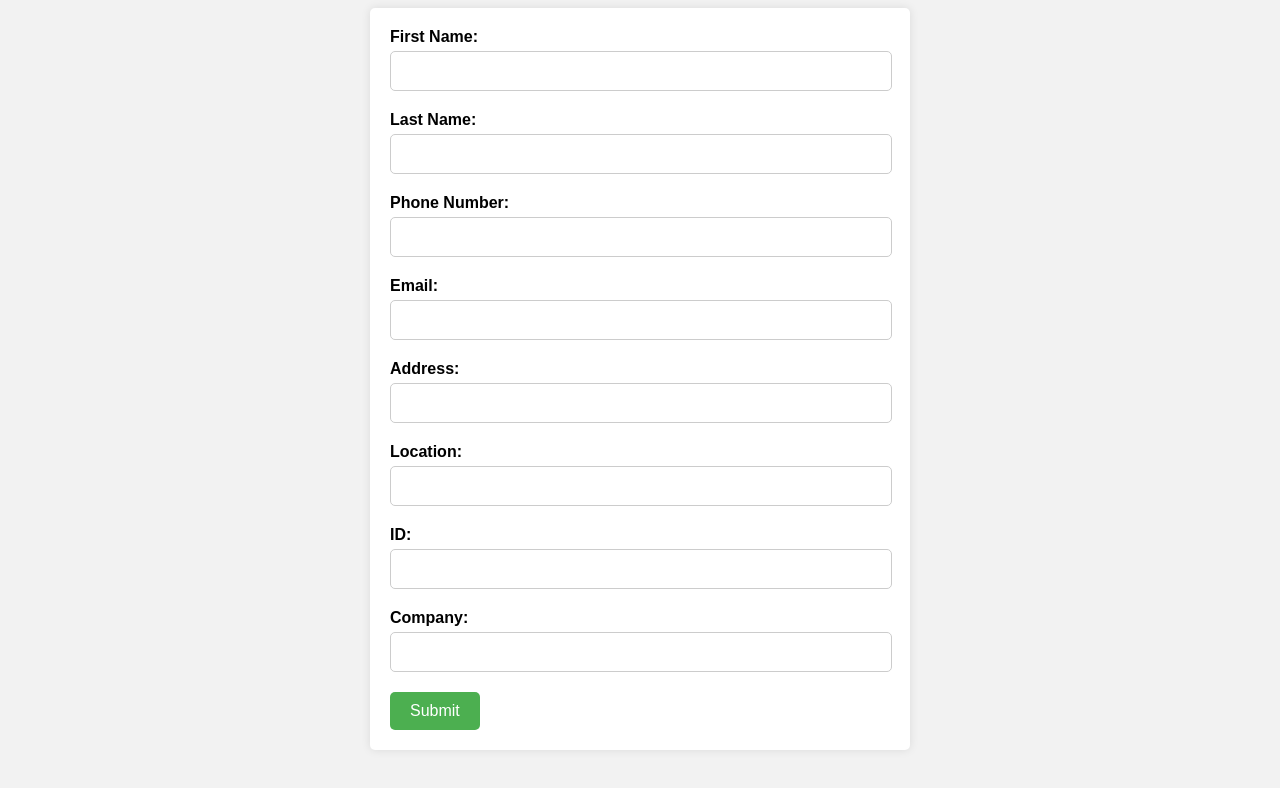
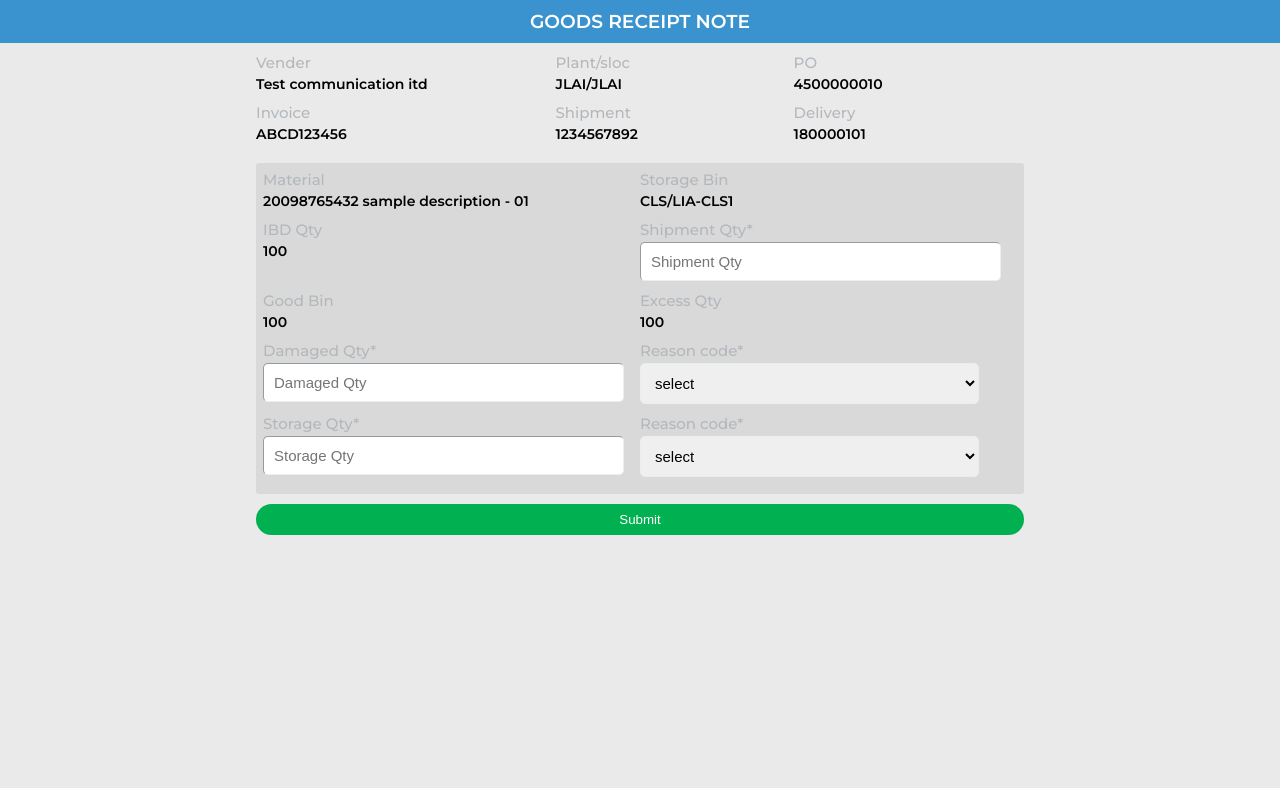
Before and after one commit to suchitgote/reactform, a plain HTML site: page index.html in a window 1280 px wide. Drawn offline with Linux system fonts and the light colour scheme.

Commit message:
Update index.html

```diff
--- a/index.html
+++ b/index.html
@@ -1,124 +1,583 @@
 <!DOCTYPE html>
-<html>
+
+<html lang="en">
 
 <head>
+
     <meta charset="UTF-8">
-    <title>Pruebas</title>
-    <meta name="viewport" content="width=device-width; initial-scale=1.0;">
-    <link rel="stylesheet" href="styleslocation/style.css">
+
+    <meta http-equiv="X-UA-Compatible" content="IE=edge">
+
+    <meta name="viewport" content="width=device-width, initial-scale=1.0">
+
+    <title>Document</title>
+
+    <link rel="preconnect" href="https://fonts.googleapis.com">
+
+    <link rel="preconnect" href="https://fonts.gstatic.com" crossorigin>
+
+    <link href="https://fonts.googleapis.com/css2?family=Montserrat:wght@500;600&display=swap" rel="stylesheet">
+
+
 
     <style>
-    body {
-      font-family: Arial, sans-serif;
-      background-color: #f2f2f2;
+
+        *{
+
+            padding: 0;
+
+            margin: 0;
+
         }
 
-    .container {
-      max-width: 500px;
-      margin: 0 auto;
-      padding: 20px;
-      background-color: #fff;
-      box-shadow: 0 0 10px rgba(0, 0, 0, 0.1);
-      border-radius: 5px;
+        body{
+
+            font-family: "Montserrat";
+
         }
 
-    .form-group {
-      margin-bottom: 20px;
+        .main{
+
+            width: 100%;
+
+            height: 100vh;
+
+            background-color: #eaeaea;
+
         }
 
-    label {
-      display: block;
-      font-weight: bold;
-      margin-bottom: 5px;
+        .heading{
+
+            background-color: #3a93ce;
+
+            padding: 10px;
+
         }
 
-    input[type="text"],
-    input[type="email"],
-    input[type="tel"] {
-      width: 100%;
-      padding: 10px 0px;
-      font-size: 16px;
-      border: 1px solid #ccc;
-      border-radius: 5px;
+        .heading_text{
+
+            color: white;
+
+            font-weight: bold;
+
         }
 
-    input[type="submit"] {
-      background-color: #4caf50;
-      color: #fff;
-      border: none;
-      padding: 10px 20px;
-      font-size: 16px;
-      cursor: pointer;
-      border-radius: 5px;
+        .container{
+
+            width: 95%;
+
+            margin: auto;
+
         }
 
-    input[type="submit"]:hover {
-      background-color: #45a049;
+        #box1{
+
+            display: flex;
+
+            flex-wrap: wrap;
+
+            justify-content: space-between;
+
+            margin-top: 10px;
+
         }
 
-    /* Mobile Styles */
-    @media only screen and (max-width: 600px) {
-      .container {
-        max-width: none;
-        margin: 5px;
-        padding: 10px;
+        #box2{
+
+            display: flex;
+
+            flex-wrap: wrap;
+
+            justify-content: space-between;
+
+            margin-top: 10px;
+
+            background-color:  #d9d9d9;
+
+            border-radius: 3px;
+
+            padding: 7px;
+
         }
 
-      input[type="text"], input[type="email"], input[type="tel"] {
-        font-size: 29px;
-        padding: 0;
+        .title-value-box{
+
+            width: 38%;
+
         }
-      input[type="submit"] {
-        padding: 8px 16px;
+
+        .title{
+
+            color: rgb(179, 184, 189);
+
+            font-size: 12px;
+
+            margin-bottom: 3px;
+
         }
+
+        .value{
+
+            /* color: rgb(179, 184, 189); */
+
+            font-size: 11px;
+
+            font-weight: bold;
+
         }
+
+        .selector{
+
+            width: 90%;
+
+            font-size: 10px;
+
+            padding: 4px;
+
+            border-radius: 5px;
+
+            border-width: 1px;
+
+            border-color: #e8efef;
+
+        }
+
+        button{
+
+            border-radius: 33px;
+
+            background-color: rgb(1 176 81);
+
+            padding: 8px 10px;
+
+            width: 100%;
+
+            margin-top: 10px;
+
+            border: none;
+
+            color: white;
+
+        }
+
+
+
+
+        @media only screen and (min-width: 600px) {
+
+            .heading{
+
+                text-align: center;
+
+            }
+
+            .container{
+
+                width: 60%;
+
+            }
+
+            .selector{
+
+                font-size: 15px;
+
+                padding: 10px;
+
+            }
+
+            .title{
+
+                font-size: 15px;
+
+            }
+
+            .value{
+
+                font-size: 14px;
+
+            }
+
+        }
+
+
+
+
     </style>
+
 </head>
+
 <body>
+
+    <div class="main">
+
+        <div class="heading"><h3 class="heading_text" >GOODS RECEIPT NOTE</h3></div>
+
         <div class="container">
-    <form>
-      <div class="form-group">
-        <label for="first-name">First Name:</label>
-        <input type="text" id="first-name" name="first-name" required>
+
+            <div id="box1" ></div>
+
+            <div id="box2"></div>
+
+            <button>Submit</button>
+
         </div>
 
-      <div class="form-group">
-        <label for="last-name">Last Name:</label>
-        <input type="text" id="last-name" name="last-name" required>
     </div>
 
-      <div class="form-group">
-        <label for="phone">Phone Number:</label>
-        <input type="tel" id="phone" name="phone" required>
-      </div>
+</body>
 
-      <div class="form-group">
-        <label for="email">Email:</label>
-        <input type="email" id="email" name="email" required>
-      </div>
+    <script>
 
-      <div class="form-group">
-        <label for="address">Address:</label>
-        <input type="text" id="address" name="address" required>
-      </div>
+        const list1 = [
 
-      <div class="form-group">
-        <label for="location">Location:</label>
-        <input type="text" id="location" name="location" required>
-      </div>
+            {
 
-      <div class="form-group">
-        <label for="id">ID:</label>
-        <input type="text" id="id" name="id" required>
-      </div>
+                title : 'Vender',
 
-      <div class="form-group">
-        <label for="company">Company:</label>
-        <input type="text" id="company" name="company" required>
-      </div>
+                value : 'Test communication itd',
 
-      <input type="submit" value="Submit">
-    </form>
-  </div>
-</body>
+                width: '38%;'
+
+            },
+
+            {
+
+                title : 'Plant/sloc',
+
+                value : 'JLAI/JLAI',
+
+                width: '30%;'
+
+            },
+
+            {
+
+                title : 'PO',
+
+                value : '4500000010',
+
+                width: '30%;'
+
+            },
+
+            {
+
+                title : 'Invoice',
+
+                value : 'ABCD123456',
+
+                width: '38%;'
+
+            },
+
+            {
+
+                title : 'Shipment',
+
+                value : '1234567892',
+
+                width: '30%;'
+
+            },
+
+            {
+
+                title : 'Delivery',
+
+                value : '180000101',
+
+                width: '30%;'
+
+            },
+
+        ];
+
+        const box1 = document.getElementById("box1");
+
+        let box1data = '';
+
+        list1.forEach(item =>{
+
+            box1data +=
+
+                `<div style="width: ${item.width} ; margin-bottom : 10px">
+
+                    <p class="title">${item.title}</p>
+
+                    <p class="value">${item.value}</p>
+
+                </div>`
+
+        })
+
+        box1.innerHTML = box1data;
+
+
+
+        // ...............................
+
+
+
+
+        const list2 = [
+
+            {
+
+                title : 'Material',
+
+                value : '20098765432 sample description - 01',
+
+                width: '50%;',
+
+                type:'text',
+
+            },
+
+            {
+
+                title : 'Storage Bin',
+
+                value : 'CLS/LIA-CLS1',
+
+                width: '50%;',
+
+                type:'text',
+
+            },
+
+            {
+
+                title : 'IBD Qty',
+
+                value : '100',
+
+                width: '50%;',
+
+                type:'text',
+
+            },
+
+            {
+
+                title : 'Shipment Qty*',
+
+                value : '100',
+
+                width: '50%;',
+
+                type:'text-input',
+
+                placeholder :'Shipment Qty',
+
+
+
+
+            },
+
+            {
+
+                title : 'Good Bin',
+
+                value : '100',
+
+                width: '50%;',
+
+                type:'text',
+
+            },
+
+            {
+
+                title : 'Excess Qty',
+
+                value : '100',
+
+                width: '50%;',
+
+                type:'text',
+
+            },
+
+            {
+
+                title : 'Damaged Qty*',
+
+                value : '100',
+
+                width: '50%;',
+
+                type:'text-input',
+
+                placeholder :'Damaged Qty',
+
+            },
+
+            {
+
+                title : 'Reason code*',
+
+                value : '100',
+
+                width: '50%;',
+
+                type:'selector',
+
+                placeholder :'Reason code',
+
+                options:[
+
+                    {
+
+                        name:'select',
+
+                        value : 'volvo'
+
+                    },
+
+                    {
+
+                        name:'Saab',
+
+                        value : 'saab'
+
+                    },
+
+                    {
+
+                        name:'Opel',
+
+                        value : 'opel'
+
+                    },
+
+                    {
+
+                        name:'Audi',
+
+                        value : 'audi'
+
+                    },
+
+                ]
+
+            },
+
+            {
+
+                title : 'Storage Qty*',
+
+                value : '100',
+
+                width: '50%;',
+
+                type:'text-input',
+
+                placeholder :'Storage Qty',
+
+            },
+
+            {
+
+                title : 'Reason code*',
+
+                value : '100',
+
+                width: '50%;',
+
+                type:'selector',
+
+                placeholder :'Reason code',
+
+                options:[
+
+                    {
+
+                        name:'select',
+
+                        value : 'volvo'
+
+                    },
+
+                    {
+
+                        name:'Saab',
+
+                        value : 'saab'
+
+                    },
+
+                    {
+
+                        name:'Opel',
+
+                        value : 'opel'
+
+                    },
+
+                    {
+
+                        name:'Audi',
+
+                        value : 'audi'
+
+                    },
+
+                ]
+
+            },
+
+        ];
+
+        const box2 = document.getElementById("box2");
+
+        let box2data = '';
+
+        list2.forEach(item =>{
+
+            box2data +=
+
+                `<div style="width: ${item.width} ; margin-bottom : 10px">
+
+                    <p class="title">${item.title}</p>
+
+                    ${
+
+                        item.type == "text" ?
+
+                        `<p class="value">${item.value}</p>`
+
+                        :
+
+                        item.type == "text-input" ?
+
+                        `<input type='text' placeholder='${item.placeholder}' class='selector' >`
+
+                        :
+
+                        `<select id="cars" name="carlist" form="carform"  class='selector'>
+
+                            ${item.options.map(ele=>{
+
+                               return `<option value="${ele.value}">${ele.name}</option>`
+
+                                })
+
+                            }
+
+                        </select>`
+
+                    }
+
+
+
+                </div>`
+
+        })
+
+        box2.innerHTML = box2data;
+
+
+
+    </script>
+
 </html>
```
Lines whose indentation alone changed are shown as unchanged.
